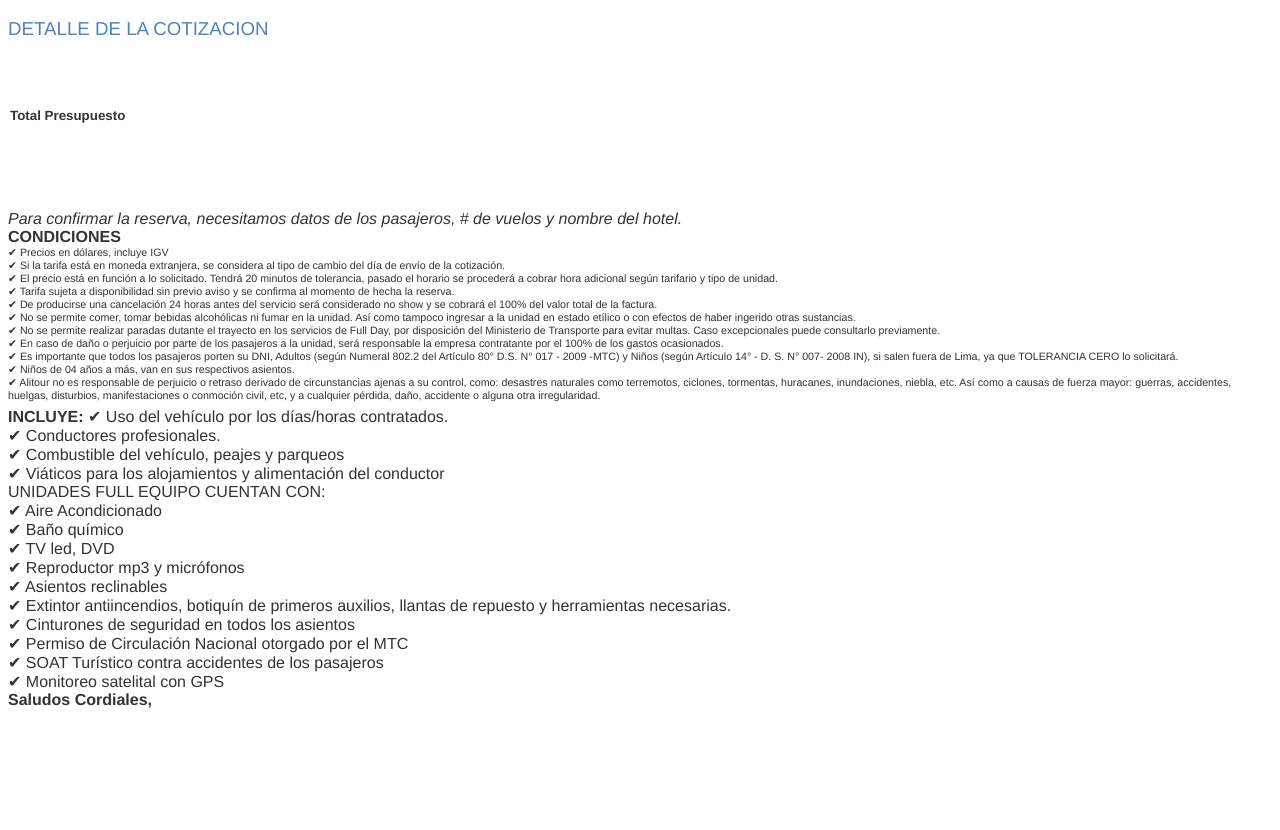
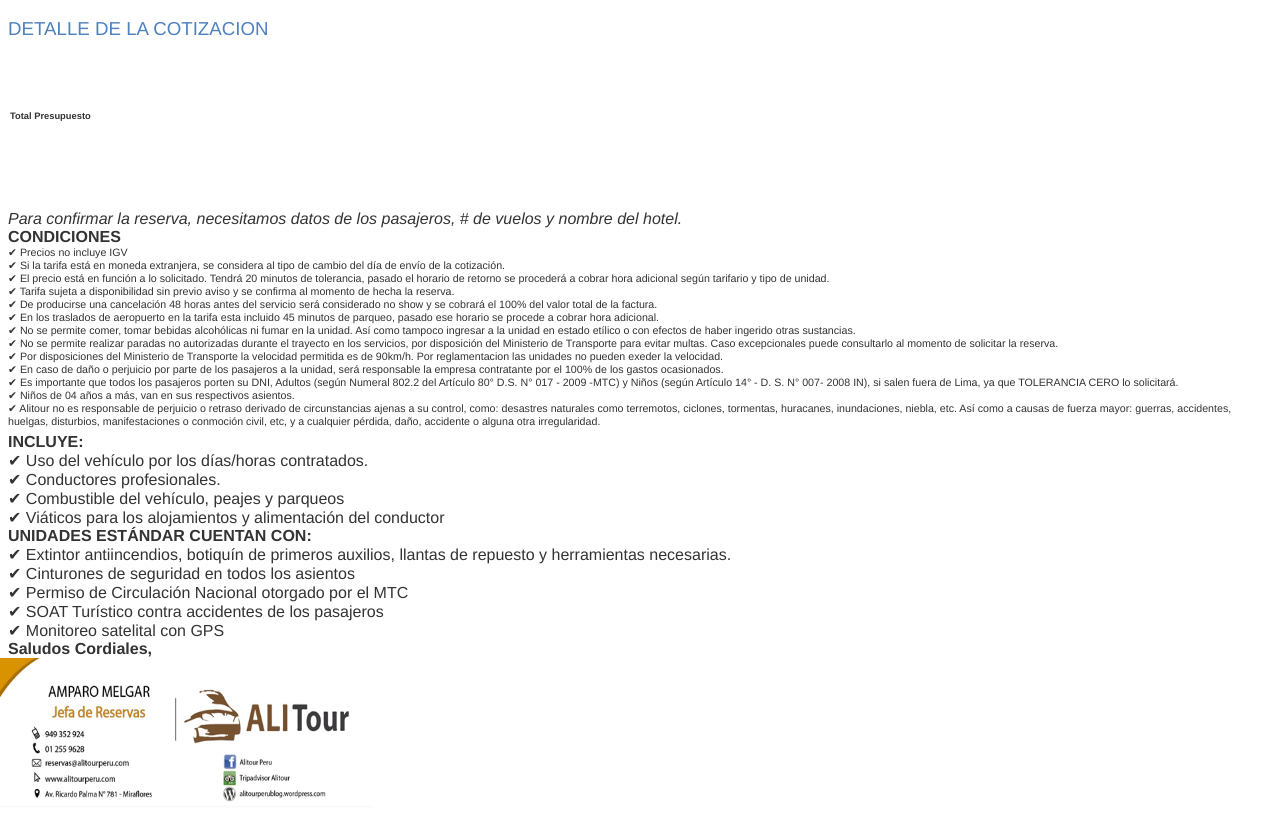
Before and after one commit to jaimemarston/backend, a Django app: a page that uses gestionapp/templates/gestionapp/invoice.html in a window 1280 px wide. Shown: the part 204-1034 px from the top of the page. Before the commit the page ends 912 px from the top, so only its background shows below. Run offline with Django 3.2, Linux system fonts and the light colour scheme.

Commit message:
add new changes

```diff
--- a/gestionapp/templates/gestionapp/invoice.html
+++ b/gestionapp/templates/gestionapp/invoice.html
@@ -33,7 +33,7 @@
     }
 
     th {
-        font-size: 10pt;
+        font-size: 7pt;
         border-bottom: 0.1pt solid #999999;
         padding: 3px 0;
         line-height: 1;
@@ -41,7 +41,7 @@
     }
 
     td {
-        font-size: 10pt;
+        font-size: 7pt;
         vertical-align: top;
         padding: 3px 0;
     }
@@ -236,18 +236,22 @@
 
 <p>
 
-    &#10004 Precios en dólares, incluye IGV</br>
+    &#10004 Precios no incluye IGV</br>
     &#10004 Si la tarifa está en moneda extranjera, se considera al tipo de cambio del día de envío de la
     cotización.</br>
-    &#10004 El precio está en función a lo solicitado. Tendrá 20 minutos de tolerancia, pasado el horario se procederá a
+    &#10004 El precio está en función a lo solicitado. Tendrá 20 minutos de tolerancia, pasado el horario de retorno se procederá a
     cobrar hora adicional según tarifario y tipo de unidad.</br>
     &#10004 Tarifa sujeta a disponibilidad sin previo aviso y se confirma al momento de hecha la reserva.</br>
-    &#10004 De producirse una cancelación 24 horas antes del servicio será considerado no show y se cobrará el 100% del
+    &#10004 De producirse una cancelación 48 horas antes del servicio será considerado no show y se cobrará el 100% del
     valor total de la factura.</br>
+    &#10004 En los traslados de  aeropuerto en la tarifa esta incluido 45 minutos de parqueo, pasado ese horario
+    se procede a cobrar hora adicional.</br>
     &#10004 No se permite comer, tomar bebidas alcohólicas ni fumar en la unidad. Así como tampoco ingresar a la unidad
     en estado etílico o con efectos de haber ingerido otras sustancias.</br>
-    &#10004 No se permite realizar paradas dutante el trayecto en los servicios de Full Day, por disposición del
-    Ministerio de Transporte para evitar multas. Caso excepcionales puede consultarlo previamente.</br>
+    &#10004 No se permite realizar paradas no autorizadas durante el trayecto en los servicios, por disposición del
+    Ministerio de Transporte para evitar multas. Caso excepcionales puede consultarlo al momento de solicitar la reserva.</br>
+    &#10004 Por disposiciones del Ministerio de Transporte la velocidad permitida es de 90km/h. Por reglamentacion las
+    unidades no pueden exeder la velocidad.</br>
     &#10004 En caso de daño o perjuicio por parte de los pasajeros a la unidad, será responsable la empresa contratante
     por el 100% de los gastos ocasionados.</br>
     &#10004 Es importante que todos los pasajeros porten su DNI, Adultos (según Numeral 802.2 del Artículo 80° D.S. N°
@@ -262,25 +266,22 @@
 
 
 
-<b> INCLUYE:</b>
+<b> INCLUYE:</b></br>
 
 &#10004 Uso del vehículo por los días/horas contratados.</br>
 &#10004 Conductores profesionales.</br>
 &#10004 Combustible del vehículo, peajes y parqueos</br>
 &#10004 Viáticos para los alojamientos y alimentación del conductor</br>
 
-UNIDADES FULL EQUIPO CUENTAN CON:</br>
-
-&#10004 Aire Acondicionado</br>
-&#10004 Baño químico</br>
-&#10004 TV led, DVD</br>
-&#10004 Reproductor mp3 y micrófonos </br>
-&#10004 Asientos reclinables</br>
+<b>UNIDADES  ESTÁNDAR CUENTAN CON:</b> </br>
 &#10004 Extintor antiincendios, botiquín de primeros auxilios, llantas de repuesto y herramientas necesarias.</br>
 &#10004 Cinturones de seguridad en todos los asientos</br>
-&#10004 Permiso de Circulación Nacional otorgado por el MTC</br>
+&#10004 Permiso de Circulación Nacional otorgado por el MTC </br>
 &#10004 SOAT Turístico contra accidentes de los pasajeros</br>
 &#10004 Monitoreo satelital con GPS</br>
+
 <b>Saludos Cordiales,</b>
-
+<p class="logo">
+    <img src="{% static 'img/tarjeta_amparo.png' %}" width="650px" height="250px">
+</p>
 {% endblock %}
--- a/gestionapp/urls.py
+++ b/gestionapp/urls.py
@@ -7,7 +7,9 @@
 from . import views
 
 router = DefaultRouter()
+router.register(r'mliquidacion', views.LiquidacionViewSet)
 router.register(r'mcotizacion', views.CotizacionViewSet)
+
 router.register(r'cotizacion_estado', views.CotizacionEstadoViewSet)
 
 urlpatterns = [
@@ -25,10 +27,12 @@
 
     url(r'^unidad$', views.UnidadList.as_view()),
     url(r'^unidad/(?P<pk>[0-9]+)$', views.UnidadDetail.as_view()),
-    # url(r'^mcotizacion$', views.CotizacionViewSet.as_view()),
-    # url(r'^mcotizacion/(?P<pk>[0-9]+)$', views.CotizacionViewSet.as_view()),
+
     url(r'^dcotizacion$', views.DcotizacionList.as_view()),
     url(r'^dcotizacion/(?P<pk>[0-9]+)$', views.DcotizacionDetail.as_view()),
+
+    url(r'^dliquidacion$', views.DliquidacionList.as_view()),
+    url(r'^dliquidacion/(?P<pk>[0-9]+)$', views.DliquidacionDetail.as_view()),
 
     url(r'^clientesdireccion$', views.ClientesDireccionlist.as_view()),
     url(r'^clientesdirecciondetail$', views.ClientesDireccionlistdetail.as_view()),
--- a/usuarios/models.py
+++ b/usuarios/models.py
@@ -7,3 +7,6 @@
     apellido_materno = models.CharField(max_length=200, null=True, blank=True)
     foto = models.ImageField(upload_to='usuarios', null=True, blank=True)
     sexo = models.IntegerField(null=True)
+    correo = models.CharField(max_length=200, null=True, blank=True)
+    telefono1 = models.CharField(max_length=50, null=True, blank=True)
+    telefono2 = models.CharField(max_length=50, null=True, blank=True)
```
Also changed, not shown: gestionapp/models.py (+7 -0 lines), gestionapp/serializers.py (+26 -1 lines), gestionapp/views.py (+24 -2 lines), db.sqlite3, gestionapp/migrations/0028_auto_20190520_1902.py (added), gestionapp/migrations/0029_auto_20190521_0948.py (added), static/img/tarjeta_amparo.png (added), usuarios/migrations/0004_auto_20190520_1717.py (added).
